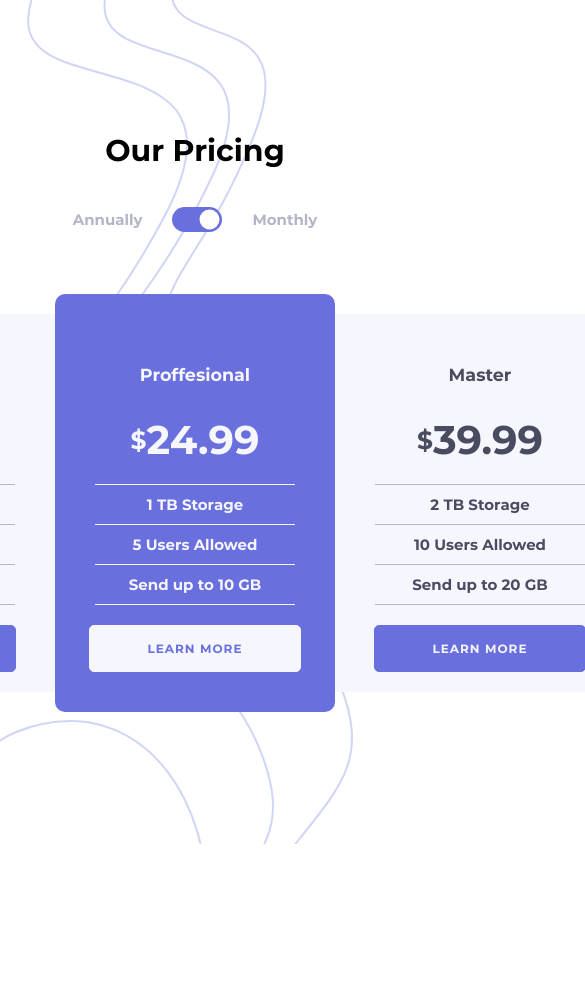
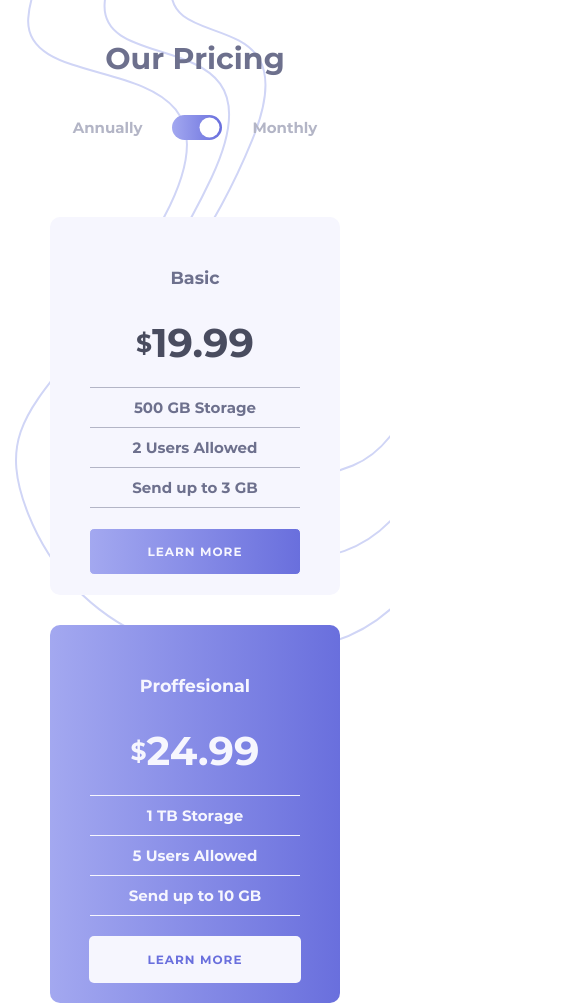
Before and after one commit to AlarconJesus/Pricing-component-with-toggle, a plain HTML site: page index.html in a window 390 px wide. Shown: the top 1006 px of the page, 585 px wide, since content can reach past the window. Before the commit the page ends 844 px from the top, so only its background shows below. Drawn offline with Linux system fonts and the light colour scheme.

Commit message:
Se le ha añadido responsividad, y se han retocado los estilos, entre ellos colores de fuentes y de fondo

```diff
--- a/styles/main.css
+++ b/styles/main.css
@@ -19,6 +19,17 @@ body {
     font-size: 15px;
     font-family: "Montserrat";
     font-weight: 700;
+    display: flex;
+    justify-content: center;
+}
+
+.main {
+    margin: 40px auto;
+    text-align: center;
+}
+
+h1 {
+    color: hsl(233, 13%, 49%);
 }
 
 .annually-month {
@@ -35,7 +46,7 @@ body {
 }
 
 .bt-switch {
-    background: hsl(237, 63%, 64%);
+    background: linear-gradient(90deg, hsl(236, 72%, 79%), hsl(237, 63%, 64%));
     width: 50px;
     height: 25px;
     border: none;
@@ -66,15 +77,6 @@ body {
     background: hsl(236, 72%, 79%);
 }
 
-.main {
-    margin: 10px auto;
-    position: absolute;
-    top: 50%;
-    left: 50%;
-    transform: translate(-50%, -50%);
-    text-align: center;
-}
-
 .pricing-cards {
     margin: 20px;
     display: flex;
@@ -86,7 +88,7 @@ body {
     width: 250px;
     padding: 20px;
     background: hsl(240, 78%, 98%);
-    color: hsl(232, 13%, 33%);
+    color: hsl(233, 13%, 49%);
     border-radius: 10px;
 }
 
@@ -98,6 +100,7 @@ body {
     margin: 20px auto;
     font-weight: 900;
     font-size: 25px;
+    color: hsl(232, 13%, 33%);
     display: flex;
     align-items: center;
     justify-content: center;
@@ -117,6 +120,33 @@ body {
     border-bottom: 1px solid hsl(234, 14%, 74%);
 }
 
+.card span {
+    font-size: 40px;
+}
+
+.card a,
+.card a:hover,
+.card a:visited {
+    display: block;
+    text-decoration: none;
+    font-size: 12px;
+    width: 180px;
+    height: 15px;
+    padding: 15px;
+    margin: 0px auto;
+    border: 1px solid;
+    border-radius: 5px;
+    color: hsl(240, 78%, 98%);
+    letter-spacing: 1px;
+    background: linear-gradient(90deg, hsl(236, 72%, 79%), hsl(237, 63%, 64%));
+}
+
+.card a:active {
+    background: hsl(240, 78%, 98%);
+    border: 1px solid hsl(237, 63%, 64%);
+    color: hsl(237, 63%, 64%);
+}
+
 div.left {
     border-radius: 10px 0 0 10px;
 }
@@ -126,10 +156,13 @@ div.right {
 }
 
 div.principal {
-    /* transform: scaleY(1.1); */
     width: 240px;
     padding: 40px 20px;
-    background: hsl(237, 63%, 64%);
+    background: linear-gradient(90deg, hsl(236, 72%, 79%), hsl(237, 63%, 64%));
+    color: hsl(240, 78%, 98%);
+}
+
+div.principal .price {
     color: hsl(240, 78%, 98%);
 }
 
@@ -146,38 +179,34 @@ div.principal a,
 div.principal a:hover,
 div.principal a:visited {
     background: hsl(240, 78%, 98%);
-    border: 1px solid hsl(240, 78%, 98%);
     color: hsl(237, 63%, 64%);
+    border: 1px solid transparent;
 }
 
 div.principal a:active {
-    background: hsl(237, 63%, 64%);
+    background: transparent;
+    border: 1px solid hsl(240, 78%, 98%);
     color: hsl(240, 78%, 98%);
 }
 
-.card span {
-    font-size: 40px;
+@media screen and (max-width:880px) {
+    body {
+        background-image: url("../images/bg-top.svg");
+        background-position: top right;
+        background-repeat: no-repeat;
+    }
+    .pricing-cards {
+        flex-flow: column wrap;
+        align-items: center;
+    }
+    div.principal {
+        padding: 20px;
+        width: 250px;
+    }
+    .card,
+    div.left,
+    div.right {
+        border-radius: 10px;
+        margin: 15px;
+    }
 }
-
-.card a,
-.card a:hover,
-.card a:visited {
-    display: block;
-    text-decoration: none;
-    font-size: 12px;
-    width: 180px;
-    height: 15px;
-    padding: 15px;
-    margin: 0px auto;
-    border: 1px solid hsl(237, 63%, 64%);
-    border-radius: 5px;
-    color: hsl(240, 78%, 98%);
-    letter-spacing: 1px;
-    background: hsl(237, 63%, 64%);
-    transition: .1s ease all;
-}
-
-.card a:active {
-    background: floralwhite;
-    color: hsl(237, 63%, 64%);
-}
```
